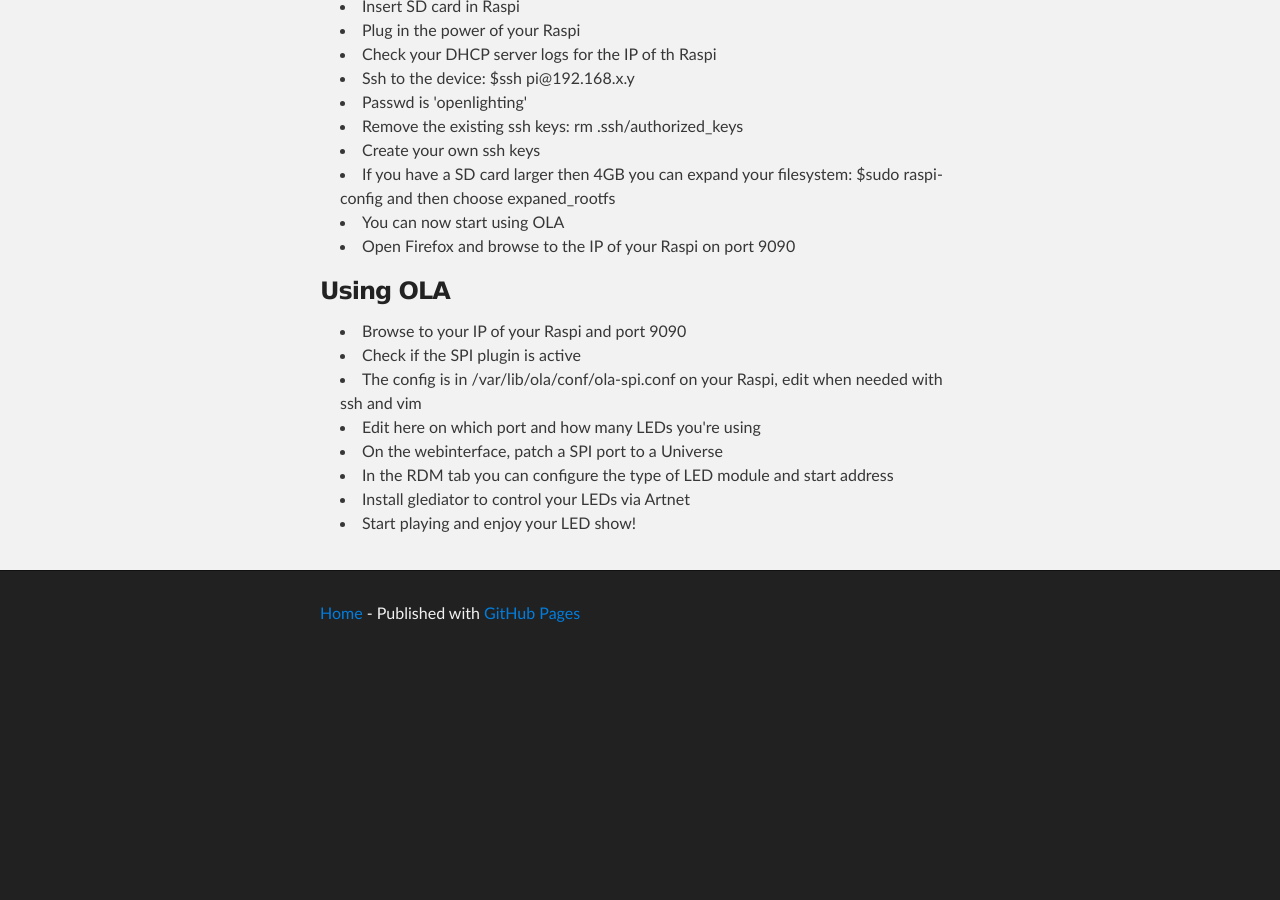
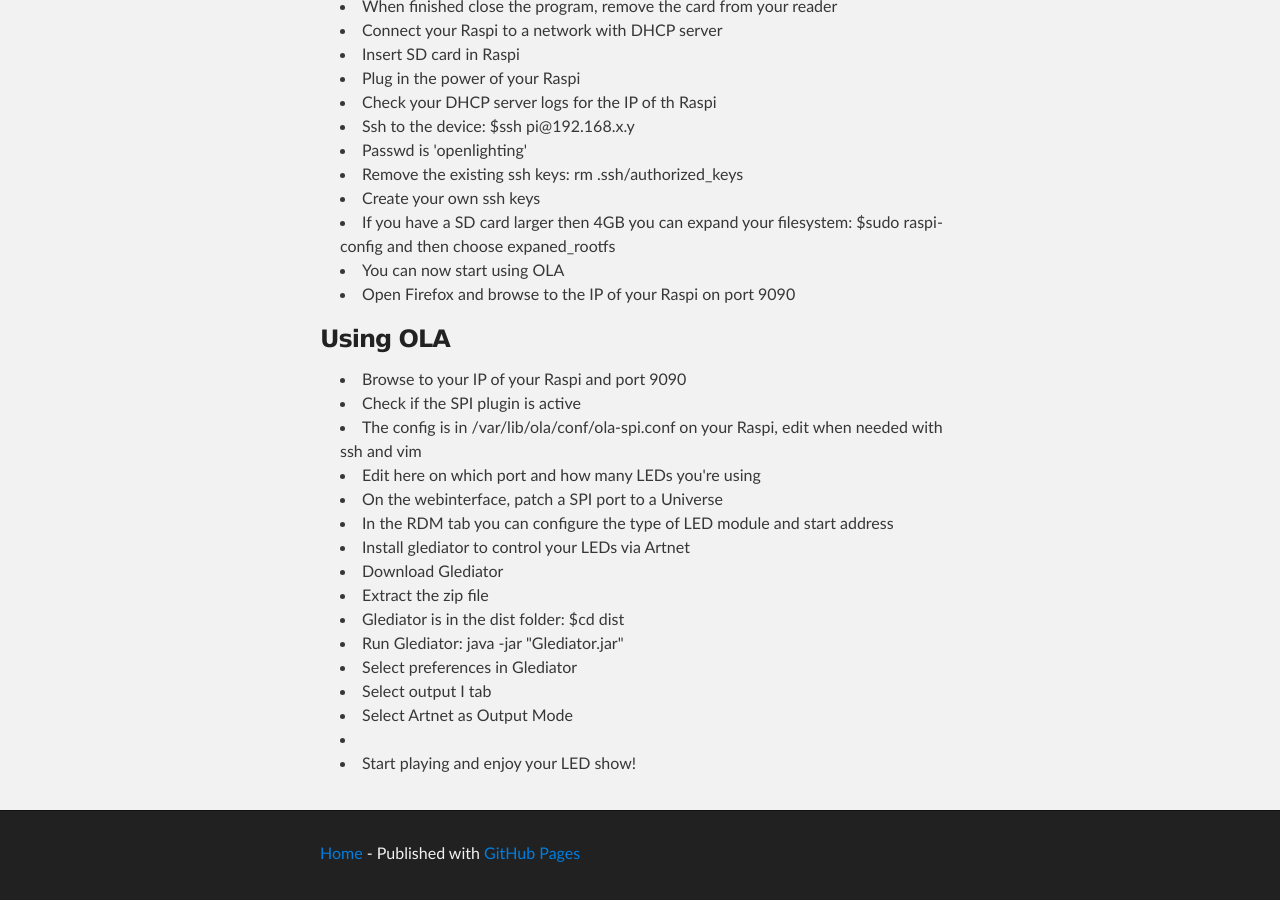
Before and after one commit to area3001/area3001.github.io, a Jekyll site: the page built from projects/video_window/index.html, in a window 1280 px wide and 900 px high, scrolled down 2927 px. Built offline with Jekyll 4.4.1, drawn with Linux system fonts in a browser that asks for light colours; Markdown is read by kramdown in place of the engine named in the settings; before the commit the page ends 3587 px from its top, so only the background shows below that; some of the changed text lies outside the part shown.

Commit message:
Update OLA

```diff
--- a/projects/video_window/index.html
+++ b/projects/video_window/index.html
@@ -163,5 +165,13 @@
   <li>In the RDM tab you can configure the type of LED module and start address</li>
 
   <li>Install glediator to control your LEDs via Artnet</li>
+  <li>Download Glediator</li>
+  <li>Extract the zip file</li>
+  <li>Glediator is in the dist folder: $cd dist</li>
+  <li>Run Glediator: java -jar "Glediator.jar"</li>
+  <li>Select preferences in Glediator</li>
+  <li>Select output I tab</li>
+  <li>Select Artnet as Output Mode</li>
+  <li></li>
   <li>Start playing and enjoy your LED show!</li>
 </ul>
```
Also changed, not shown: other parts of projects/video_window/index.html (+3 -1 lines).
